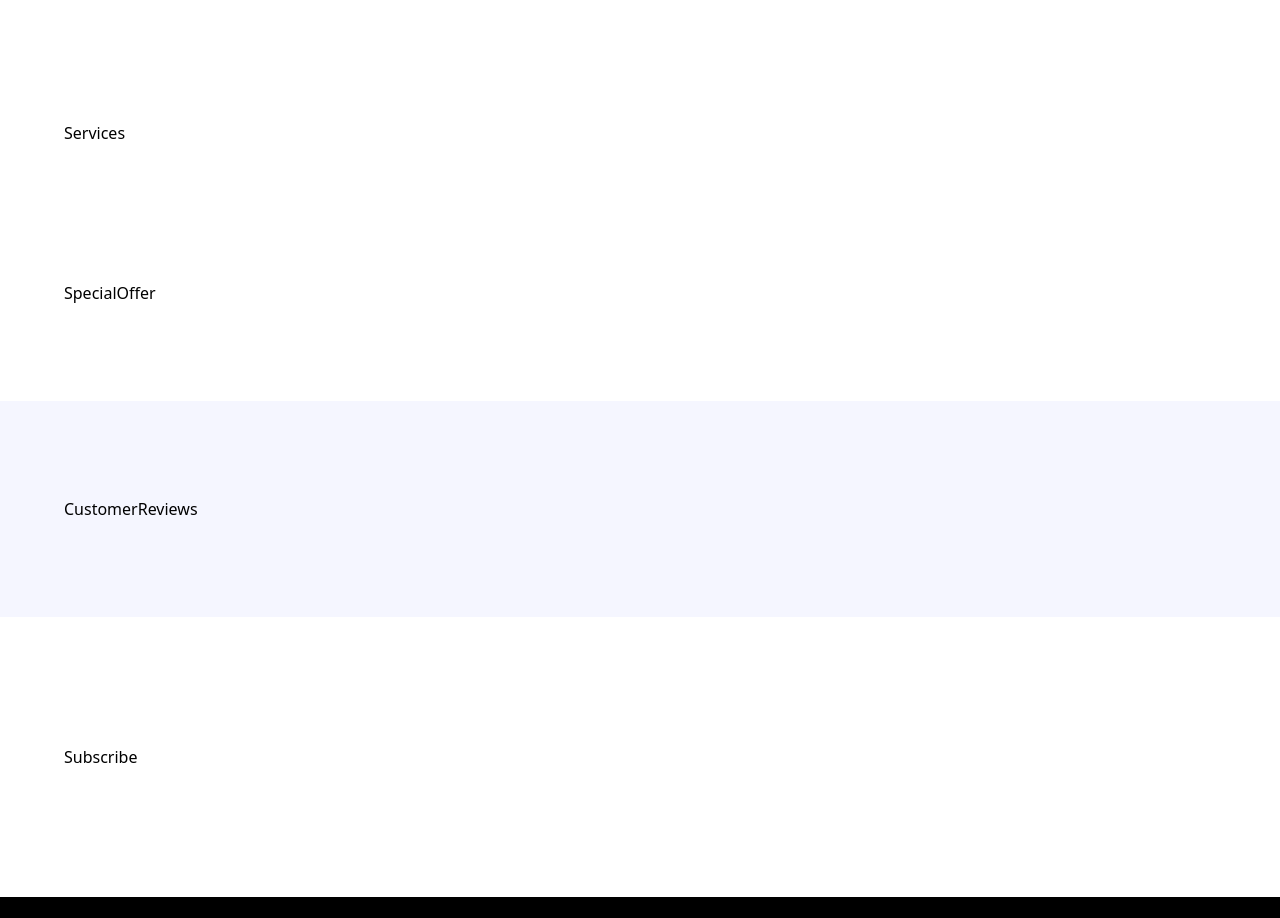
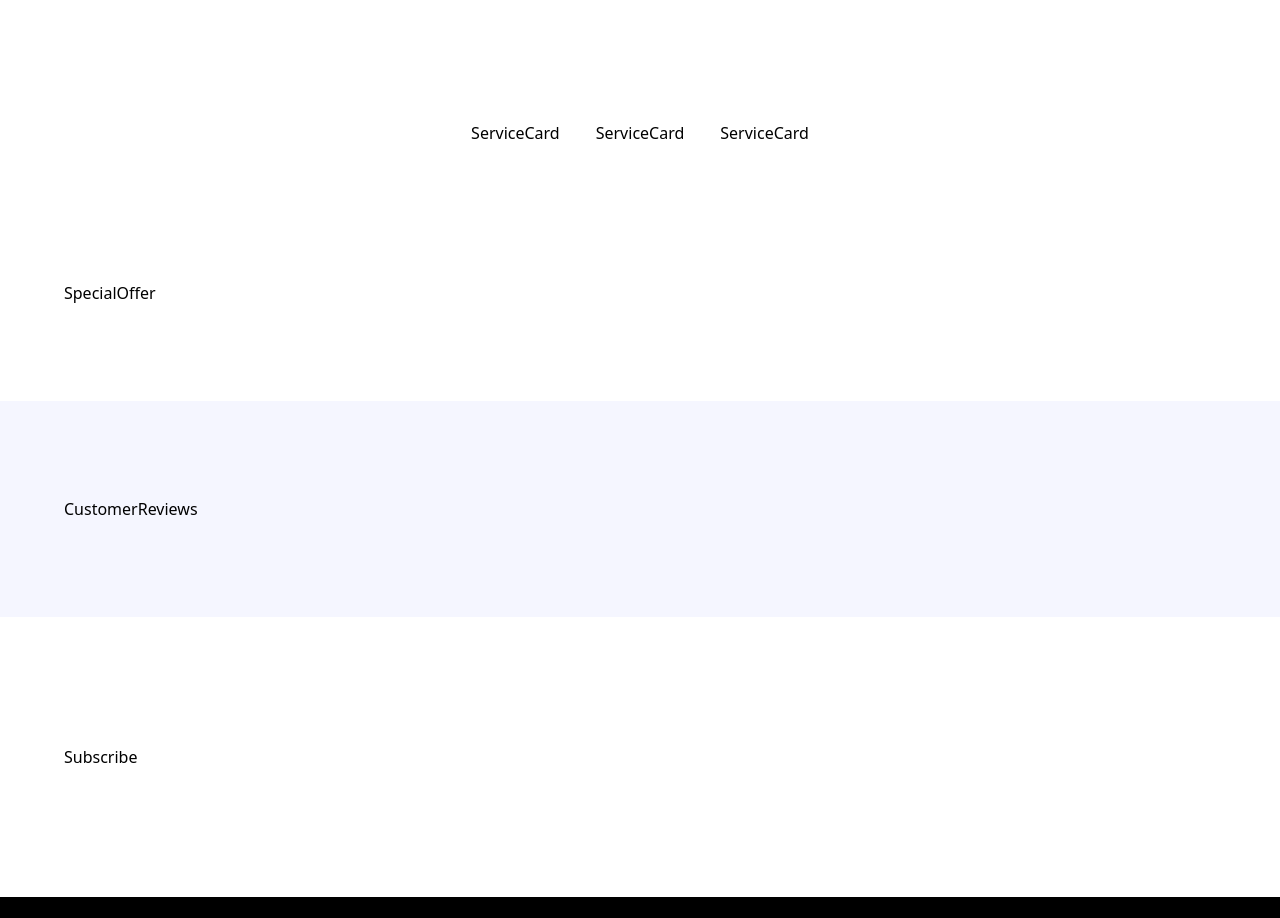
Before and after one commit to KaranP666/Nike-Clone, a React (Vite) app: page / in a window 1280 px wide. Shown: the part 2360-3278 px from the top of the page. Built offline with nearby package versions, Linux system fonts and the light colour scheme; a web font is replaced by a local one.

Commit message:
ServiceCard added

```diff
--- /dev/null
+++ b/src/components/ServiceCard.jsx
@@ -0,0 +1,9 @@
+import React from 'react'
+
+const ServiceCard = () => {
+  return (
+    <div>ServiceCard</div>
+  )
+}
+
+export default ServiceCard
--- a/src/section/Services.jsx
+++ b/src/section/Services.jsx
@@ -1,8 +1,15 @@
 import React from 'react'
+import { services } from '../constants'
+import ServiceCard from '../components/ServiceCard'
 
 const Services = () => {
   return (
-    <div>Services</div>
+    <section className="max-container flex justify-center flex-wrap gap-9">
+      {services.map((service)=>(
+        <ServiceCard key={service.label} {...service} />
+      ))}
+
+    </section>
   )
 }
 
```
